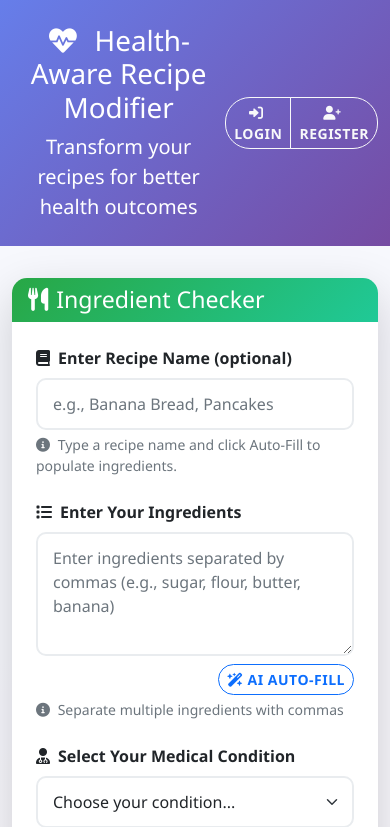
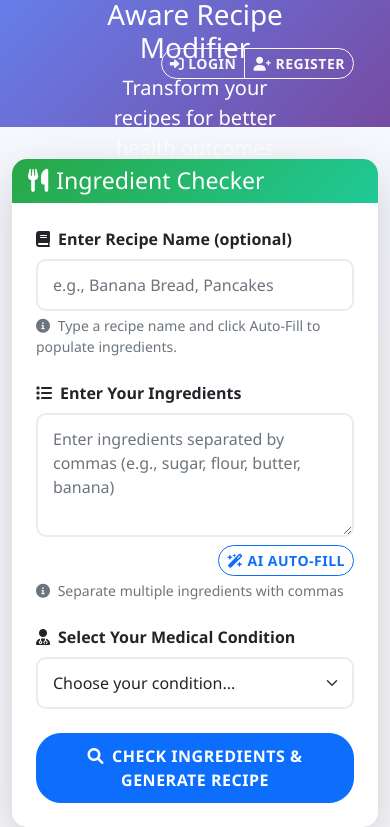
Before and after one commit to vikky2810/Recipe-Modifier, a Flask app: page / in a window 390 px wide. Shown: the top 827 px of the page. Run offline with Flask 3, Linux system fonts and the light colour scheme.

Commit message:
refactor: enhance index template layout for improved responsiveness
- Updated header layout in index.html to include additional padding and positioning classes.
- Adjusted alignment of elements for better visual consistency and responsiveness.

```diff
--- a/templates/index.html
+++ b/templates/index.html
@@ -22,7 +22,7 @@
       <!-- Header -->
       <div class="row bg-primary text-white py-4">
         <div class="col-12">
-          <div class="d-flex justify-content-between align-items-center">
+          <div class="d-flex justify-content-between align-items-center position-relative py-4 px-4">
             <div class="text-start">
               {% if current_user.is_authenticated %}
               <div class="text-light">
@@ -40,7 +40,7 @@
               </div>
               {% endif %}
             </div>
-            <div class="text-center">
+            <div class="text-center position-absolute start-50 translate-middle-x">
               <h1>
                 <i class="fas fa-heartbeat me-3"></i>Health-Aware Recipe
                 Modifier
```
